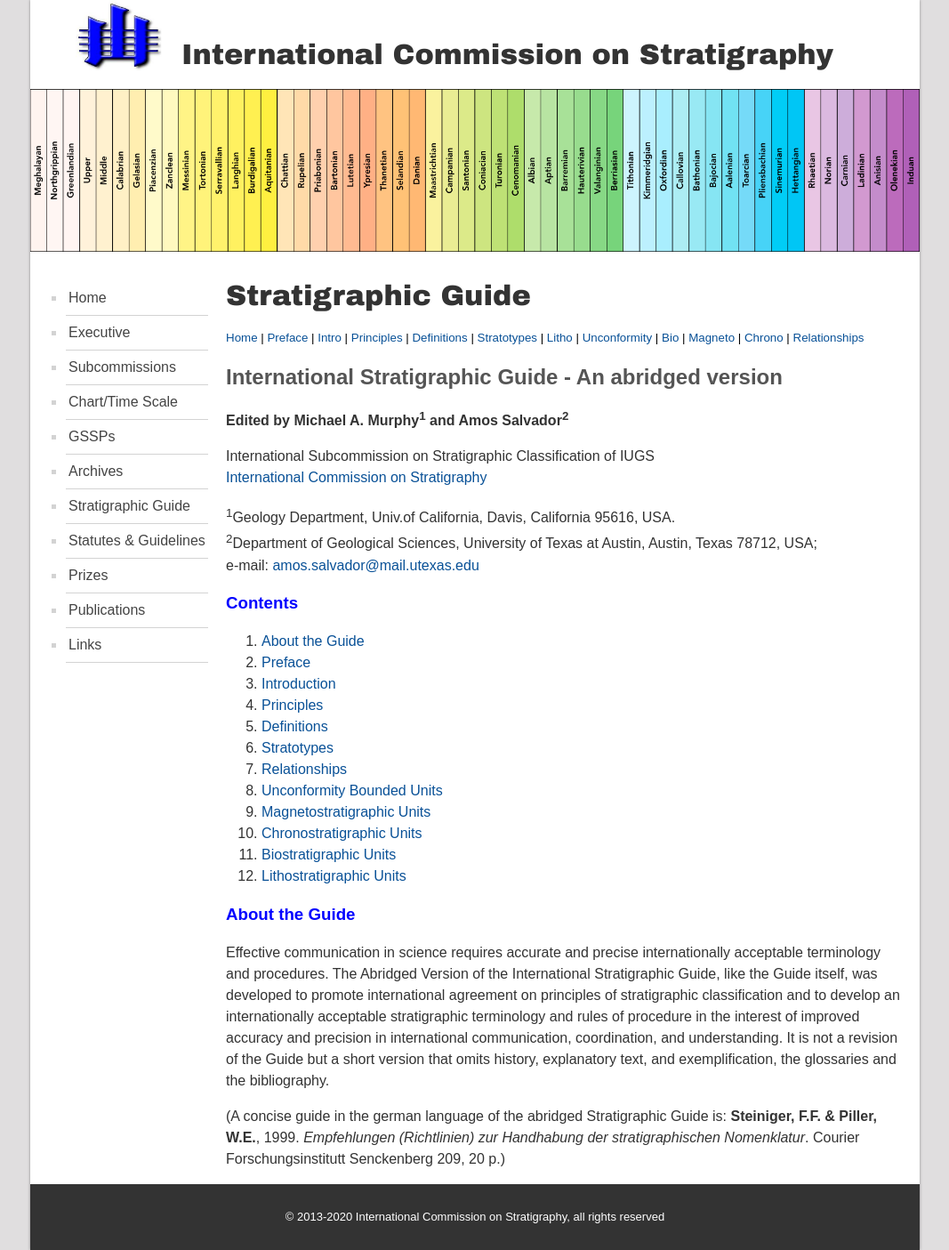
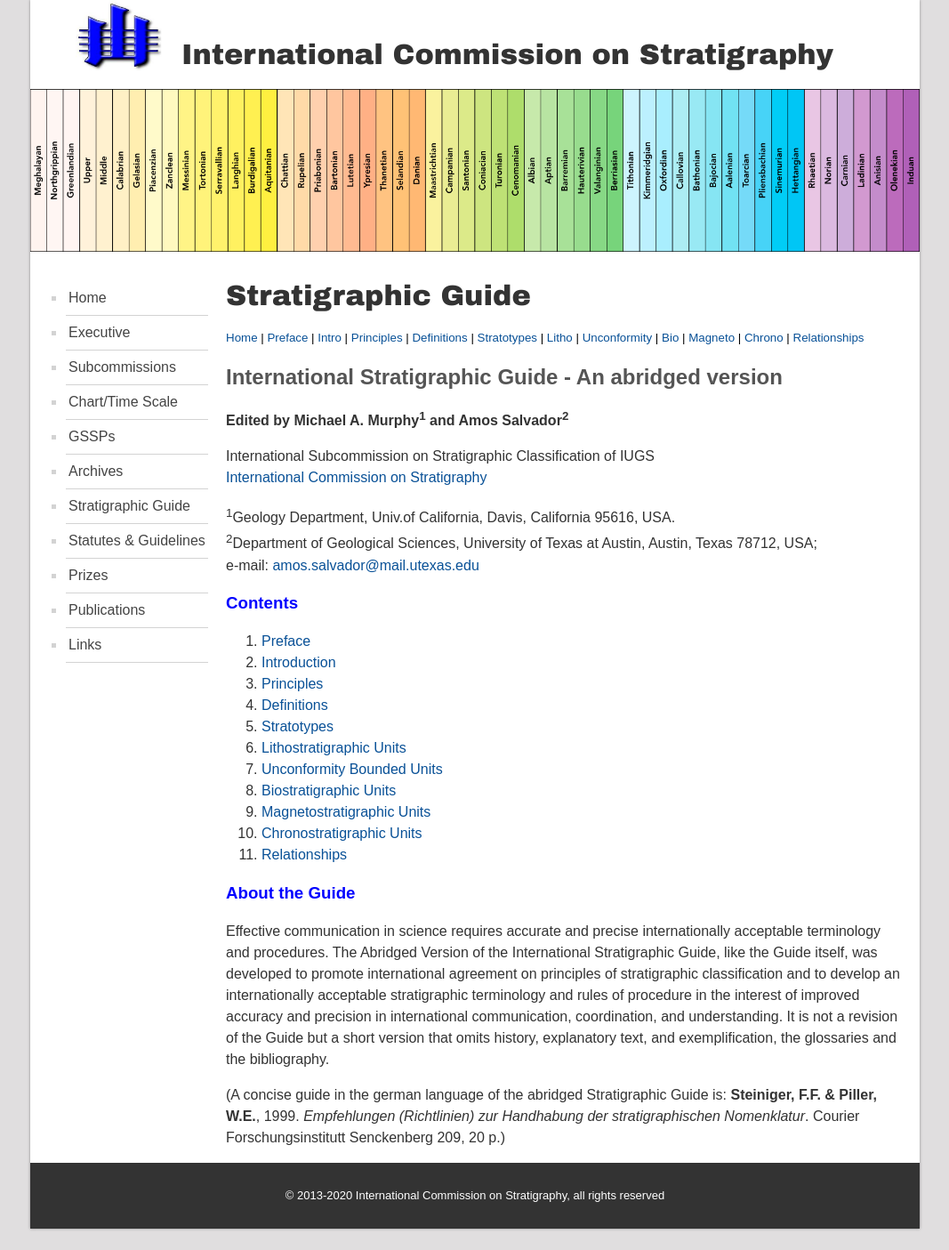
Before and after one commit to i-c-stratigraphy/guide, a Jekyll site: the page built from pages/index.md, in a window 1280 px wide. Shown: the whole page at 89% size, without its empty margins (106-1173 px from the left). Built offline with Jekyll 4.4.1, drawn with Linux system fonts in a browser that asks for light colours; after the commit the page ends 1381 px from its top, so only the background shows below that.

Commit message:
fixed guid index links

```diff
--- a/pages/index.md
+++ b/pages/index.md
@@ -17,18 +17,18 @@ e-mail: <amos.salvador@mail.utexas.edu>
 
 ### Contents
 
-1. [About the Guide](/abguide)
-1. [Preface](/pref)
-1. [Introduction](/intr)
-1. [Principles](/princ)
-1. [Definitions](/def)
-1. [Stratotypes](/strats)
-1. [Relationships](/rel)
-1. [Unconformity Bounded Units](/uncon)
-1. [Magnetostratigraphic Units](/magn)
-1. [Chronostratigraphic Units](/chron)
-1. [Biostratigraphic Units](/bio)
-1. [Lithostratigraphic Units](/litho)
+1. [Preface](pref)
+1. [Introduction](intr)
+1. [Principles](princ)
+1. [Definitions](defs)
+1. [Stratotypes](strats)
+1. [Lithostratigraphic Units](litho)
+1. [Unconformity Bounded Units](uncon)
+1. [Biostratigraphic Units](bio)
+1. [Magnetostratigraphic Units](magn)
+1. [Chronostratigraphic Units](chron)
+1. [Relationships](rel)
+
 
 ### About the Guide
 
```
Also changed, not shown: pages/defs.md (+1 -1 lines).
